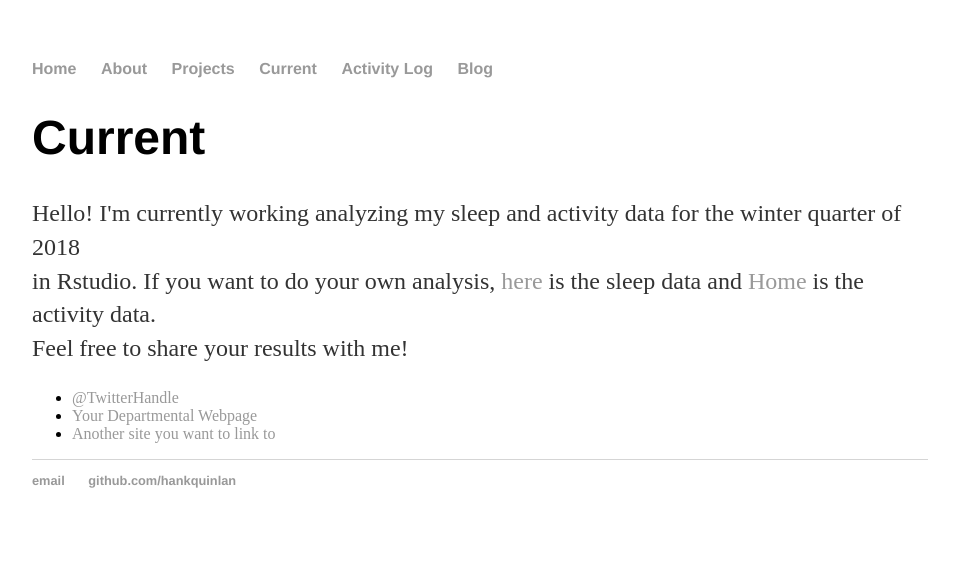
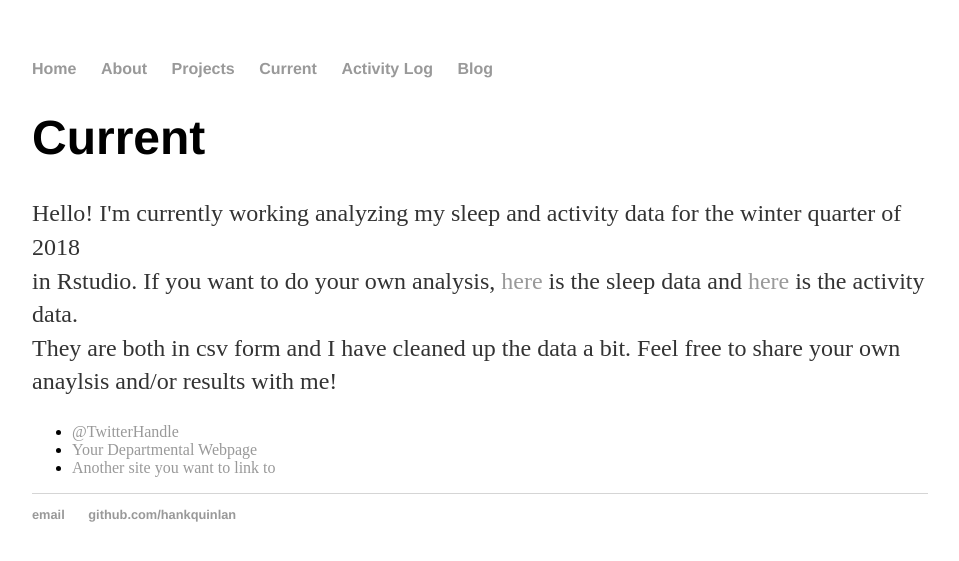
Before and after one commit to shallinan1/shallinan1.github.io, a Jekyll site: the page built from current/index.html, in a window 1280 px wide. Shown: the top 561 px of the page, without its empty margins (160-1119 px from the left). Built offline with Jekyll 4.4.1, drawn with Linux system fonts in a browser that asks for light colours.

Commit message:
Update index.html

```diff
--- a/current/index.html
+++ b/current/index.html
@@ -6,9 +6,10 @@ title: About Me
 		<div class="current">
 			<h1>Current</h1>
 			<p>Hello! I'm currently working analyzing my sleep and activity data for the winter quarter of 2018<br>
-      in Rstudio. If you want to do your own analysis, <a href="/assests/data/sleep.csv">here</a> is the sleep data
-      and <a href="/assests/data/activity.csv">Home</a> is the activity data.<br>
-      Feel free to share your results with me! <br>
+      in Rstudio. If you want to do your own analysis, <a href="/assests/data/sleepcsv.csv">here</a> is the sleep data
+      and <a href="/assests/data/activitycsv.csv">here</a> is the activity data.<br>
+      They are both in csv form and I have cleaned up the data a bit.
+      Feel free to share your own anaylsis and/or results with me! <br>
 
 
       </p>
```
